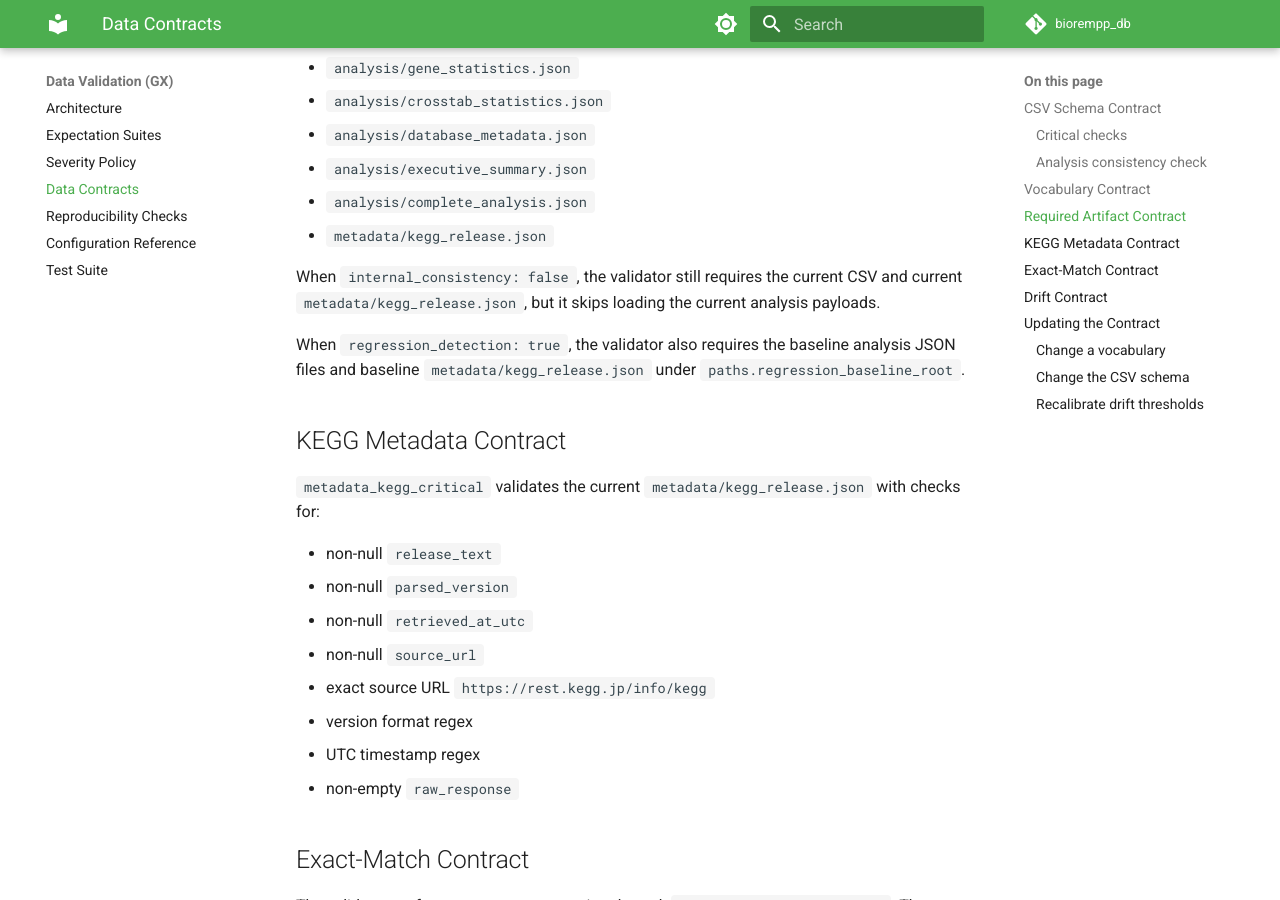
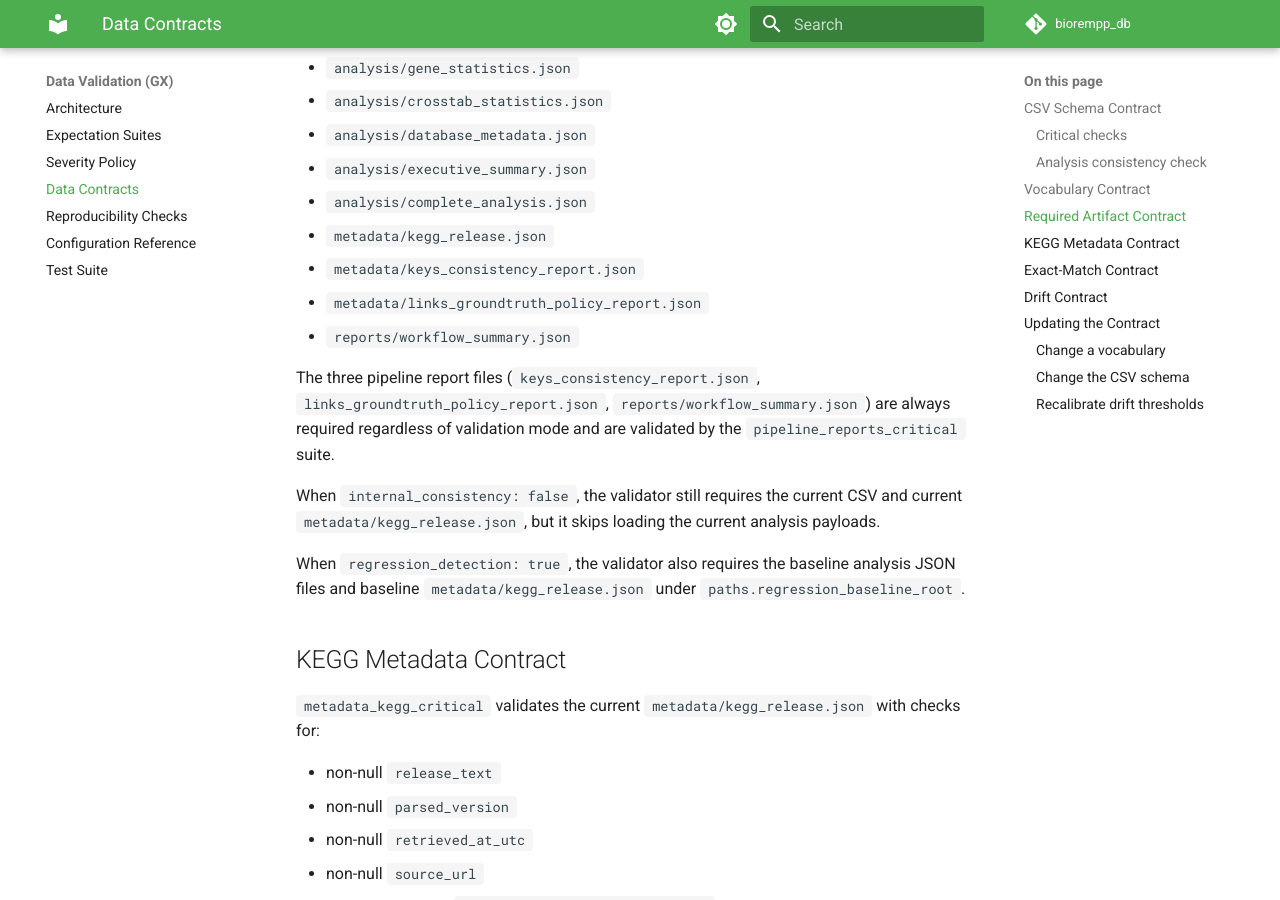
Before and after one commit to BioRemPP/biorempp_db, an MkDocs documentation site: the page built from docs/validation-gx/data-contracts.md, in a window 1280 px wide and 900 px high, scrolled down 1888 px. Built offline with MkDocs 1.6.1 and Material for MkDocs 9.7.7, drawn with Linux system fonts in a browser that asks for light colours; comment, search, counter and statistics services are not loaded; the version menu is left out.

Commit message:
docs(validation): add H2 required files and pipeline_reports_critical to docs
Three doc files were missing the three first-class pipeline report artifacts
added in the H2 fix (keys_consistency_report.json,
links_groundtruth_policy_report.json, reports/workflow_summary.json) and the
new pipeline_reports_critical suite. Updated Required Artifact Contract in
data-contracts.md, Suite Inventory in expectation-suites.md, and both the
expected files list and validation suites section in README.md.

```diff
--- a/docs/validation-gx/data-contracts.md
+++ b/docs/validation-gx/data-contracts.md
@@ -68,6 +68,14 @@ The current run must provide:
 - `analysis/executive_summary.json`
 - `analysis/complete_analysis.json`
 - `metadata/kegg_release.json`
+- `metadata/keys_consistency_report.json`
+- `metadata/links_groundtruth_policy_report.json`
+- `reports/workflow_summary.json`
+
+The three pipeline report files (`keys_consistency_report.json`,
+`links_groundtruth_policy_report.json`, `reports/workflow_summary.json`) are
+always required regardless of validation mode and are validated by the
+`pipeline_reports_critical` suite.
 
 When `internal_consistency: false`, the validator still requires the current
 CSV and current `metadata/kegg_release.json`, but it skips loading the current
```
Also changed, not shown: biorempp_validation/README.md (+4 -0 lines), docs/validation-gx/expectation-suites.md (+1 -0 lines).
